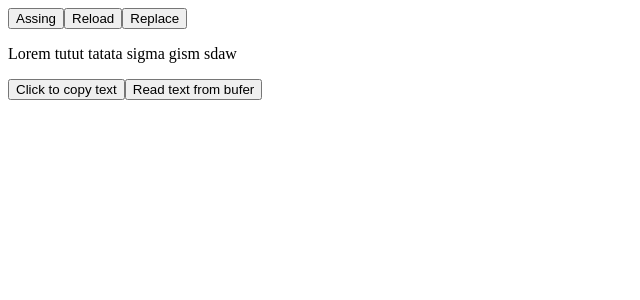
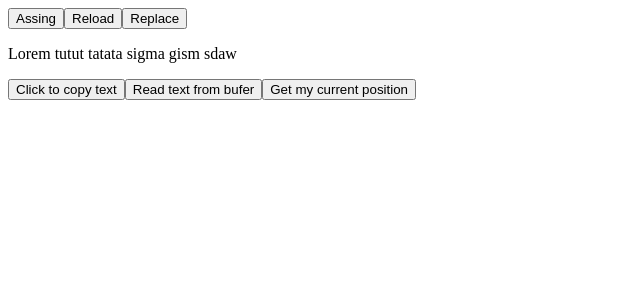
Before and after one commit to Vantuzs/test-cra, a React (Create React App) app: page / in a window 1280 px wide. Shown: the top 300 px of the page, without its empty margins (0-640 px from the left). Built offline with nearby package versions, Linux system fonts and the light colour scheme; no server answers.

Commit message:
Geolocation: getGurrentPosition

```diff
--- a/src/components/App.js
+++ b/src/components/App.js
@@ -43,6 +43,11 @@ function App(props){
                 console.log(text);
             });
          }}>Read text from bufer</button>
+
+
+         <button onClick={window.navigator.geolocation.getCurrentPosition((position)=>{
+            console.log(position);
+         })}>Get my current position</button>
         </>
     )
 
```
